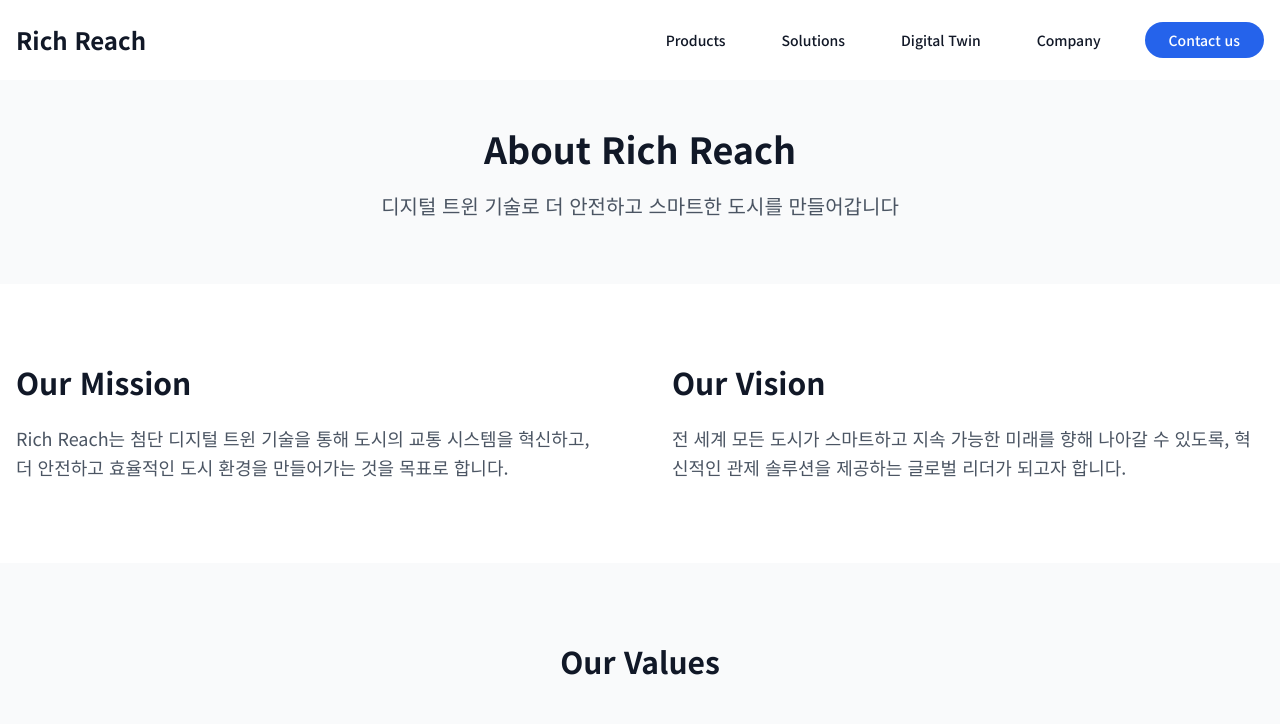
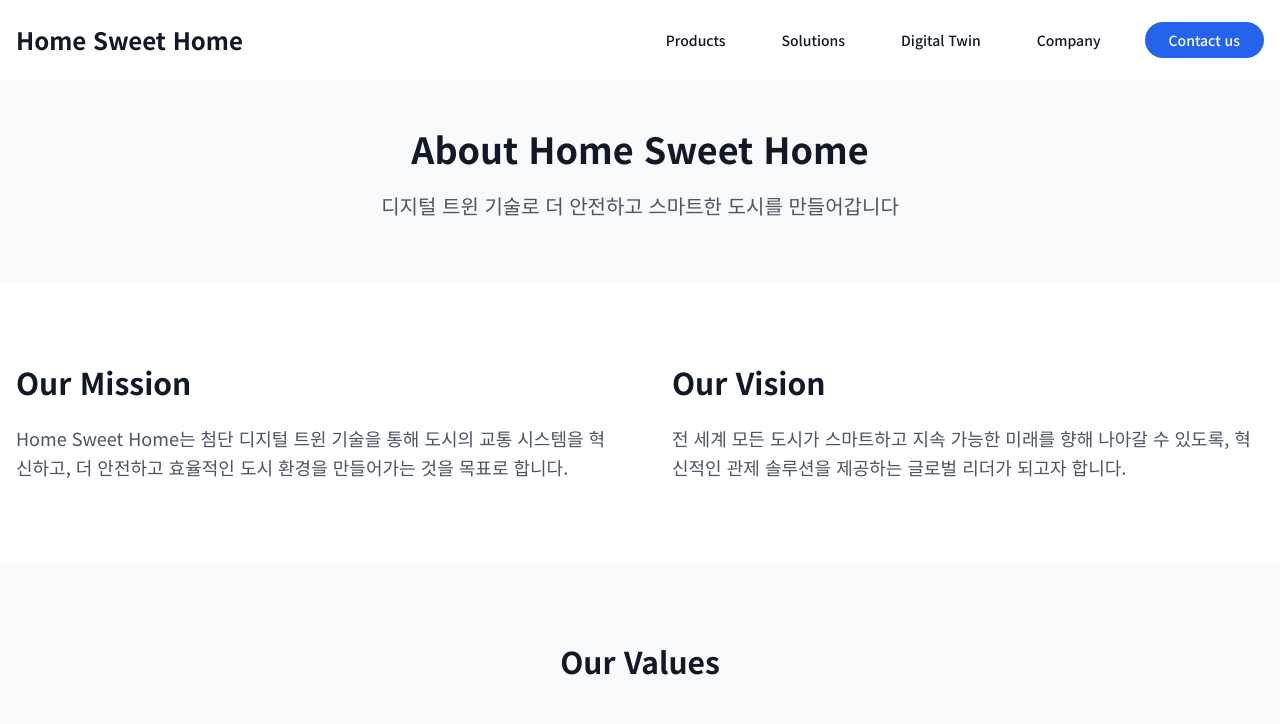
Before and after one commit to mnjungdev/mnjungdev.github.io, a plain HTML site: page about.html in a window 1280 px wide. Shown: the top 724 px of the page. Drawn offline with nearby package versions, Linux system fonts and the light colour scheme.

Commit message:
Add files via upload

```diff
--- a/about.html
+++ b/about.html
@@ -3,7 +3,7 @@
 <head>
     <meta charset="UTF-8">
     <meta name="viewport" content="width=device-width, initial-scale=1.0">
-    <title>About Rich Reach - 회사 소개</title>
+    <title>About Home Sweet Home - 회사 소개</title>
     <script src="https://cdn.tailwindcss.com"></script>
     <link href="https://fonts.googleapis.com/css2?family=Noto+Sans+KR:wght@300;400;500;700&display=swap" rel="stylesheet">
     <style>
@@ -34,7 +34,7 @@
         <div class="max-w-7xl mx-auto px-4">
             <div class="flex justify-between items-center h-20">
                 <div class="flex items-center">
-                    <a href="index.html" class="text-2xl font-bold text-gray-900">Rich Reach</a>
+                    <a href="index.html" class="text-2xl font-bold text-gray-900">Home Sweet Home</a>
                 </div>
                 <div class="hidden md:block">
                     <div class="ml-10 flex items-baseline space-x-8">
@@ -53,7 +53,7 @@
     <section class="pt-32 pb-16 bg-gray-50">
         <div class="max-w-7xl mx-auto px-4">
             <div class="text-center">
-                <h1 class="text-4xl font-bold text-gray-900 mb-6">About Rich Reach</h1>
+                <h1 class="text-4xl font-bold text-gray-900 mb-6">About Home Sweet Home</h1>
                 <p class="text-xl text-gray-600 max-w-3xl mx-auto">
                     디지털 트윈 기술로 더 안전하고 스마트한 도시를 만들어갑니다
                 </p>
@@ -68,7 +68,7 @@
                 <div>
                     <h2 class="text-3xl font-bold text-gray-900 mb-6">Our Mission</h2>
                     <p class="text-lg text-gray-600 leading-relaxed">
-                        Rich Reach는 첨단 디지털 트윈 기술을 통해 도시의 교통 시스템을 혁신하고,
+                        Home Sweet Home는 첨단 디지털 트윈 기술을 통해 도시의 교통 시스템을 혁신하고,
                         더 안전하고 효율적인 도시 환경을 만들어가는 것을 목표로 합니다.
                     </p>
                 </div>
@@ -153,7 +153,7 @@
                     <div class="md:w-3/4">
                         <h4 class="text-xl font-bold text-gray-900 mb-4">회사 설립</h4>
                         <p class="text-gray-600 leading-relaxed">
-                            Rich Reach 설립 및 디지털 트윈 기술 개발 시작
+                            Home Sweet Home 설립 및 디지털 트윈 기술 개발 시작
                         </p>
                     </div>
                 </div>
@@ -166,7 +166,7 @@
         <div class="max-w-7xl mx-auto px-4">
             <div class="text-center">
                 <p class="text-base text-gray-400">
-                    © 2024 Rich Reach. All rights reserved.
+                    © 2024 Home Sweet Home. All rights reserved.
                 </p>
             </div>
         </div>
```
